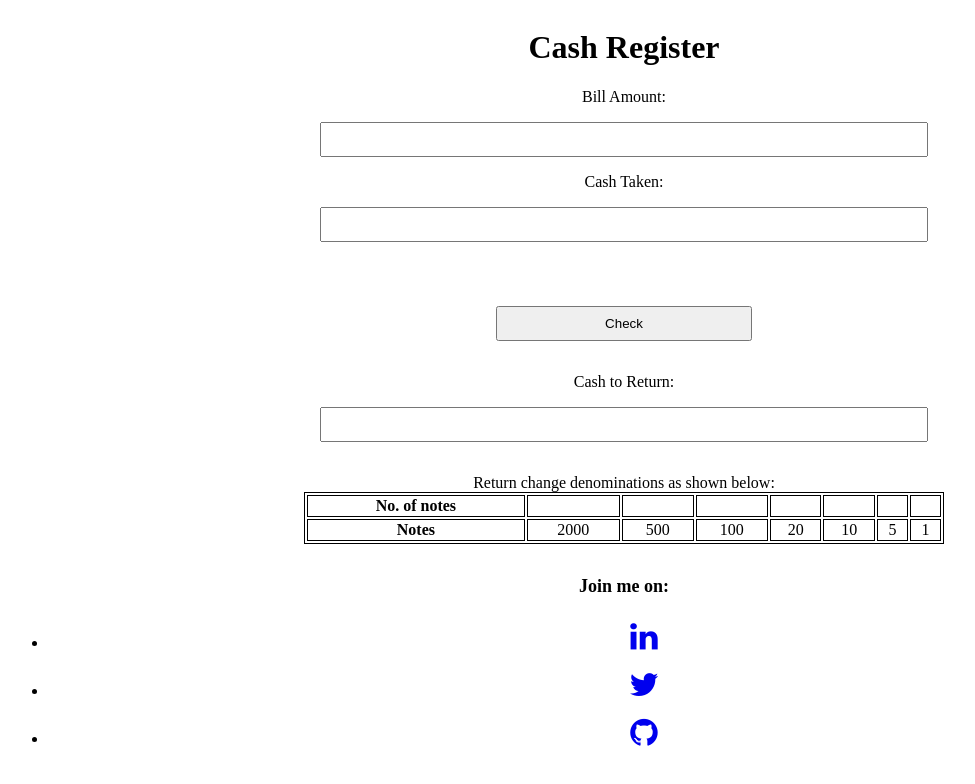
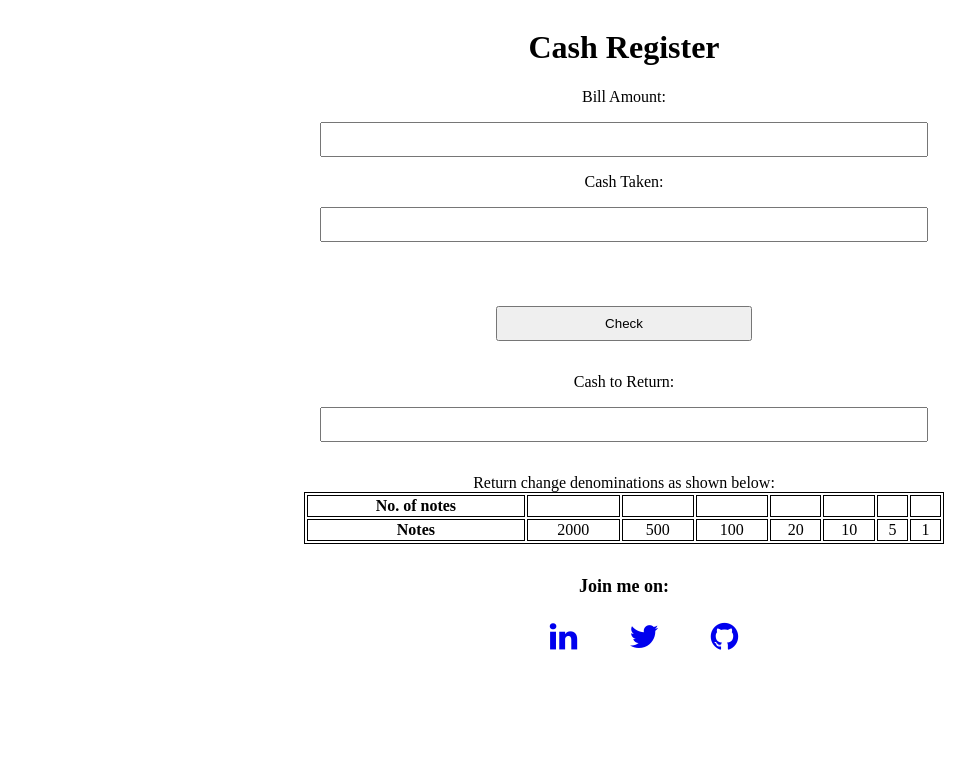
Before and after one commit to linkinsunil/cash-register-app, a website: page index.html in a window 1280 px wide. Shown: the whole page, without its empty margins (16-991 px from the left). Drawn offline with Linux system fonts and the light colour scheme.

Commit message:
added css for inline item view

```diff
--- a/styles.css
+++ b/styles.css
@@ -47,3 +47,12 @@ button{
     text-decoration: none;
     padding: 0.5rem 1rem;
 }
+
+.list-non-bullet {
+    list-style: none;
+}
+
+.list-item-inline {
+    display: inline;
+    padding: 0rem 0.5rem;
+}
```
